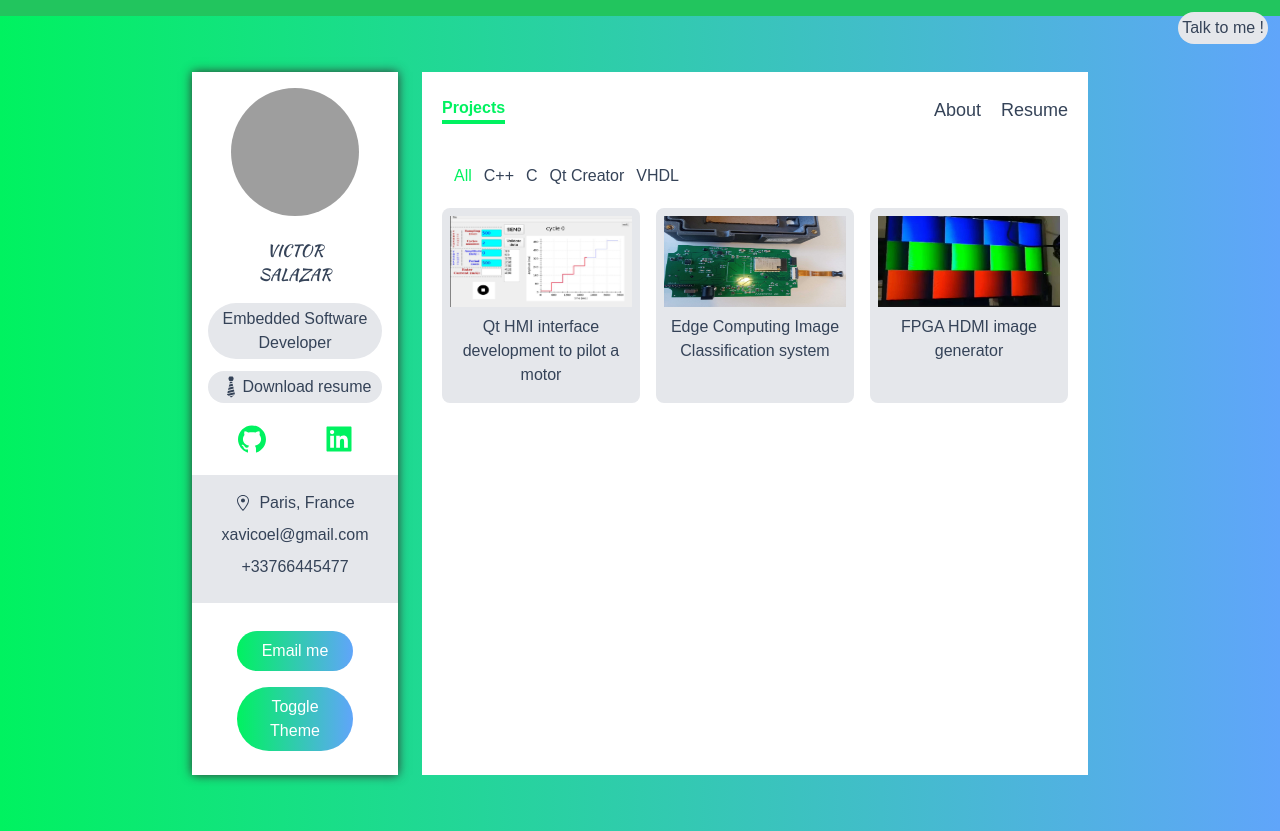
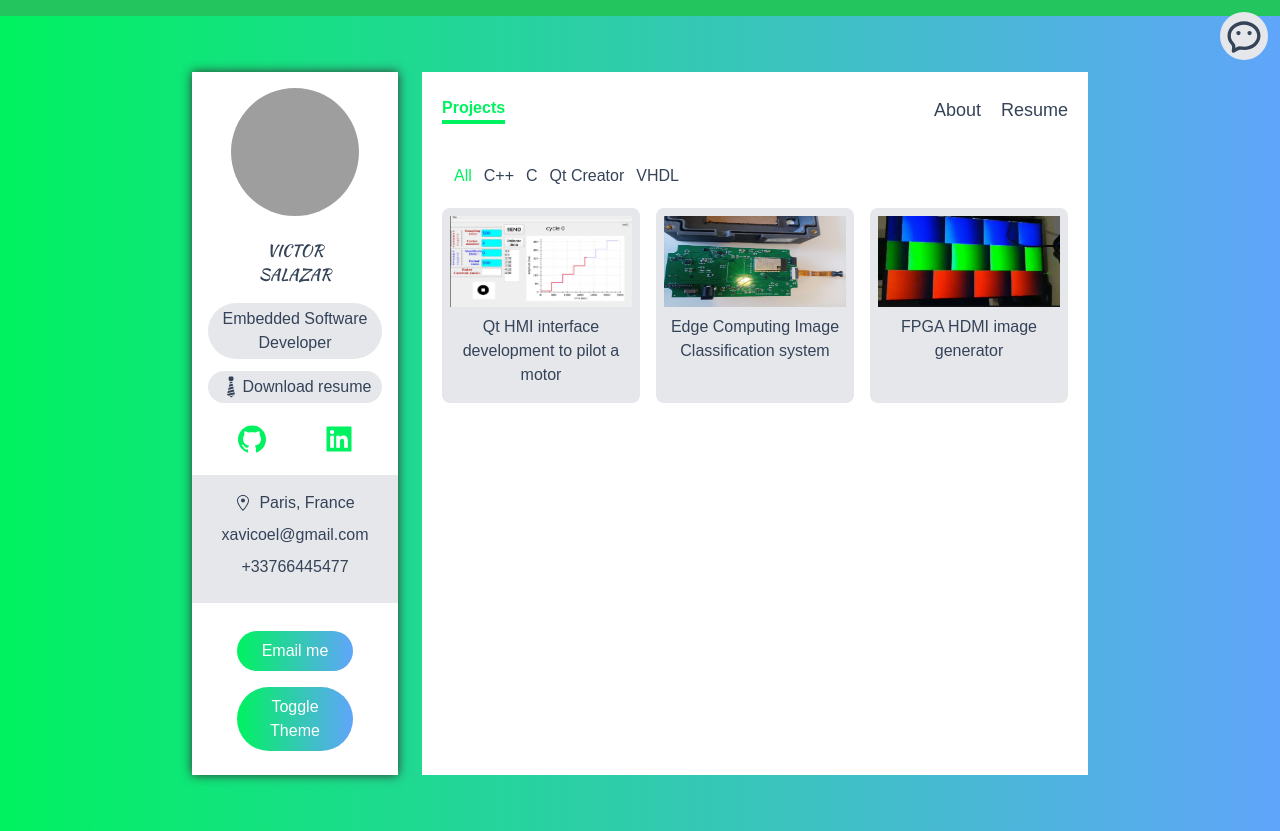
Before and after one commit to xaviSalazar/portfolio, a Next.js app: page /projects in a window 1280 px wide. Built offline with nearby package versions, Linux system fonts and the light colour scheme; grey boxes are pictures that could not be loaded.

Commit message:
fix: chatbot icon

```diff
--- a/components/ProjectCard.tsx
+++ b/components/ProjectCard.tsx
@@ -6,6 +6,7 @@ import Image from 'next/image'
 import { motion } from "framer-motion"
 import { stagger, fadeInUp } from "../animations"
 import { prefix } from '../prefix.js'
+
 
 const ProjectCard:FunctionComponent< {
     project:IProject;
--- a/pages/_app.tsx
+++ b/pages/_app.tsx
@@ -4,6 +4,7 @@ import '../styles/globals.css'
 import {ThemeProvider} from 'next-themes'
 import { AnimatePresence } from "framer-motion"
 import { useState } from 'react'
+import { RiWechat2Line } from 'react-icons/ri'
 
 function MyApp({ Component, pageProps, router }) {
 
@@ -14,11 +15,11 @@ function MyApp({ Component, pageProps, router }) {
   <div className= 'grid grid-cols-1'>
 
   <div className="p-2 sticky top-0 bg-green-500 text-right">
-      <button
+      < button
         className="absolute p-1 rounded-full top-3 right-3 focus:outline-none bg-gray-200 dark:bg-dark-200"
         onClick={() => {setChatButton(!chatButton)}}
       >
-        Talk to me !
+        <RiWechat2Line size={40} />
       </button>
   </div>
 
@@ -39,14 +40,9 @@ function MyApp({ Component, pageProps, router }) {
       ) : <p>HOLA MUNDO</p>
 
     }
-
-
-
   </div>
   </ThemeProvider>
   )
-
-
 }
 
 export default MyApp
```
